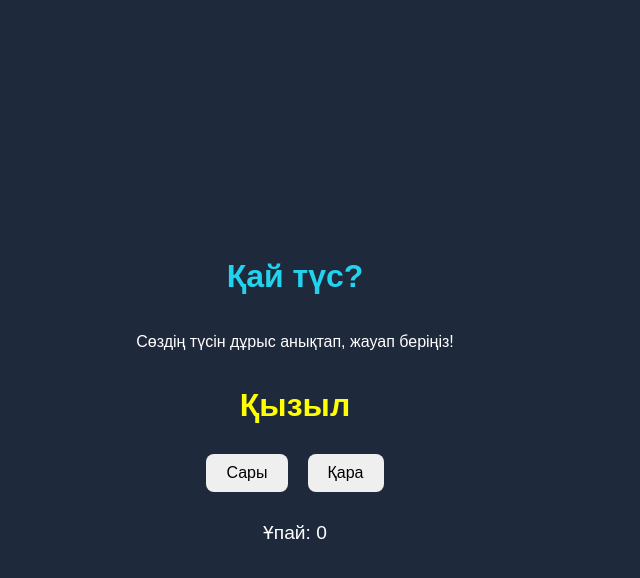
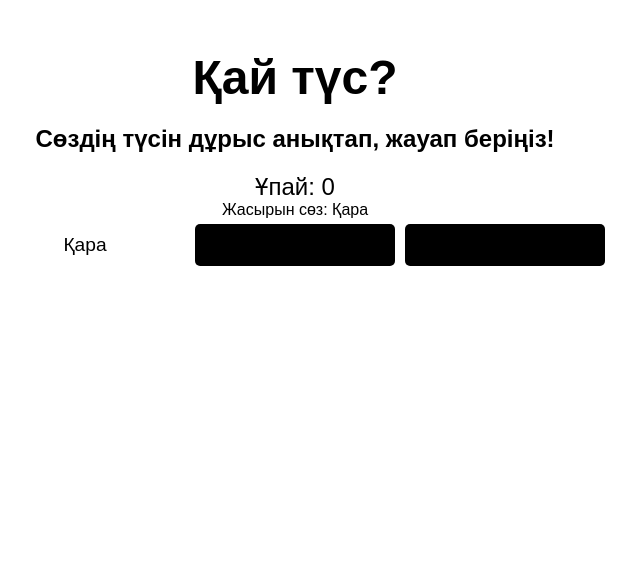
Before and after one commit to MYRZABEK228/I-am-amazing, a plain HTML site: page index.html in a window 1280 px wide. Shown: the whole page, without its empty margins (345-985 px from the left). Drawn offline with Linux system fonts and the light colour scheme.

Commit message:
Update index.html

```diff
--- a/index.html
+++ b/index.html
@@ -3,123 +3,127 @@
 <head>
   <meta charset="UTF-8">
   <meta name="viewport" content="width=device-width, initial-scale=1.0">
-  <title>Қай түс?</title>
+  <title>Түс ойыны</title>
   <style>
     body {
       font-family: Arial, sans-serif;
-      background-color: #1e293b;
-      color: white;
       text-align: center;
-      margin: 0;
-      padding: 0;
-      display: flex;
-      flex-direction: column;
-      justify-content: center;
-      align-items: center;
-      height: 100vh;
+      margin-top: 50px;
     }
+
     h1 {
-      color: #22d3ee;
+      font-size: 3em;
+      margin-bottom: 10px;
     }
-    #colorName {
-      font-size: 2rem;
-      margin: 20px 0;
-      font-weight: bold;
+
+    h2 {
+      font-size: 1.5em;
+      margin-bottom: 20px;
     }
-    button {
-      margin: 10px;
-      padding: 10px 20px;
-      font-size: 1rem;
+
+    .answers button {
+      font-size: 1.2em;
+      padding: 10px;
+      margin: 5px;
+      cursor: pointer;
       border: none;
-      border-radius: 8px;
-      cursor: pointer;
-      transition: background-color 0.3s;
+      width: 200px;
+      border-radius: 5px;
     }
-    button:hover {
-      background-color: #2563eb;
+
+    .answers button:hover {
+      background-color: #f0f0f0;
+    }
+
+    .correct {
+      background-color: #4CAF50;
       color: white;
     }
-    #score {
+
+    .incorrect {
+      background-color: #f44336;
+      color: white;
+    }
+
+    .score {
+      font-size: 1.5em;
       margin-top: 20px;
-      font-size: 1.2rem;
     }
-    #roundOver {
+
+    #nextRoundBtn {
+      font-size: 1.2em;
+      padding: 10px;
+      margin: 20px;
+      cursor: pointer;
+      border: none;
+      background-color: #4CAF50;
+      color: white;
+      border-radius: 5px;
       display: none;
     }
-    #gameOver {
+
+    #gameOverBtn {
+      font-size: 1.2em;
+      padding: 10px;
+      margin: 20px;
+      cursor: pointer;
+      border: none;
+      background-color: #f44336;
+      color: white;
+      border-radius: 5px;
       display: none;
     }
+
   </style>
 </head>
 <body>
+
   <h1>Қай түс?</h1>
-  <p>Сөздің түсін дұрыс анықтап, жауап беріңіз!</p>
-  <div id="game">
-    <div id="colorName"></div>
-    <div id="answers"></div>
-    <p id="score">Ұпай: 0</p>
-  </div>
-  <div id="roundOver">
-    <h2>1-ші тур аяқталды!</h2>
-    <p>Енді 2-ші турға өту үшін төмендегі батырманы басыңыз.</p>
-    <button onclick="startSecondRound()">2-ші турға өту</button>
-  </div>
-  <div id="gameOver">
-    <h2>Ойын бітті!</h2>
-    <p id="finalScore"></p>
-    <button onclick="restartGame()">Қайта бастау</button>
-  </div>
+  <h2>Сөздің түсін дұрыс анықтап, жауап беріңіз!</h2>
+
+  <div id="score" class="score">Ұпай: 0</div>
+  <div id="question"></div>
+  <div id="answers" class="answers"></div>
+
+  <button id="nextRoundBtn">2 турға өту</button>
+  <button id="gameOverBtn">Қателестіңіз! Қайтадан бастау</button>
 
   <script>
     const colors = [
+      { name: "Қара", color: "black" },
       { name: "Қызыл", color: "red" },
       { name: "Көк", color: "blue" },
       { name: "Жасыл", color: "green" },
       { name: "Сары", color: "yellow" },
       { name: "Күлгін", color: "purple" },
-      { name: "Қара", color: "black" },
     ];
 
     let score = 0;
-    let correctAnswersInRound = 0;
-    let round = 1; // 1 - бірінші тур, 2 - екінші тур
-    let currentColor = {};
-    let gameStarted = false;
+    let round = 1;
+    let currentColor;
+    let correctAnswer;
 
-    const colorNameElement = document.getElementById("colorName");
+    const scoreElement = document.getElementById("score");
+    const questionElement = document.getElementById("question");
     const answersElement = document.getElementById("answers");
-    const scoreElement = document.getElementById("score");
-    const gameElement = document.getElementById("game");
-    const roundOverElement = document.getElementById("roundOver");
-    const gameOverElement = document.getElementById("gameOver");
-    const finalScoreElement = document.getElementById("finalScore");
+    const nextRoundBtn = document.getElementById("nextRoundBtn");
+    const gameOverBtn = document.getElementById("gameOverBtn");
 
-    function startGame() {
-      score = 0;
-      correctAnswersInRound = 0;
-      round = 1; // Ойынның бірінші туры
-      gameStarted = true;
-      gameOverElement.style.display = "none";
-      roundOverElement.style.display = "none";
-      gameElement.style.display = "block";
-      generateColor();
-    }
+    function startRound() {
+      currentColor = colors[Math.floor(Math.random() * colors.length)];
 
-    function generateColor() {
-      const wordColor = colors[Math.floor(Math.random() * colors.length)];
-      let textColor;
-      do {
-        textColor = colors[Math.floor(Math.random() * colors.length)];
-      } while (wordColor.color === textColor.color); // Әріптің түсі сөздің түсінен өзгеше болуы керек
+      // Жасырын сөздің дұрыс түсін анықтау
+      let correctAnswerText;
+      if (round === 1) {
+        correctAnswer = currentColor.color; // 1-турда дұрыс жауап түстің өзі
+        correctAnswerText = currentColor.name;
+      } else {
+        correctAnswer = currentColor.name;  // 2-турда дұрыс жауап түстің аты
+        correctAnswerText = currentColor.color;
+      }
 
-      currentColor = {
-        name: wordColor.name,
-        color: textColor.color,
-        textName: textColor.name,
-      };
-
-      colorNameElement.textContent = wordColor.name;
-      colorNameElement.style.color = textColor.color; // Жазылған сөздің түсі
+      // Сұрақты көрсетеміз
+      questionElement.innerHTML = `Жасырын сөз: <span style="color:${correctAnswer}">${currentColor.name}</span>`;
 
       generateAnswers();
     }
@@ -127,74 +131,71 @@
     function generateAnswers() {
       answersElement.innerHTML = "";
 
-      let correctAnswer;
       let correctAnswerText;
+      let correctAnswerColor;
       if (round === 1) {
-        // Бірінші турда сөздің түсі дұрыс болады
-        correctAnswer = currentColor.color;
         correctAnswerText = currentColor.name;
+        correctAnswerColor = currentColor.color;
       } else {
-        // Екінші турда сөздің түсі мен әріптің түсі сәйкес келуі тиіс
-        correctAnswer = currentColor.textName;
         correctAnswerText = currentColor.color;
+        correctAnswerColor = currentColor.name;
       }
 
-      const incorrectAnswer = round === 1 ? currentColor.textName : currentColor.color;
+      const incorrectAnswer = round === 1 ? currentColor.color : currentColor.name;
 
       // Жауаптарды араластыру
-      [correctAnswer, incorrectAnswer]
+      [correctAnswerText, incorrectAnswer]
         .sort(() => Math.random() - 0.5)
         .forEach((answer) => {
           const button = document.createElement("button");
-          button.textContent = answer === 'red' ? 'Қызыл' :
-                               answer === 'blue' ? 'Көк' :
-                               answer === 'green' ? 'Жасыл' :
-                               answer === 'yellow' ? 'Сары' :
-                               answer === 'purple' ? 'Күлгін' : 'Қара';
-          button.onclick = () => checkAnswer(answer, correctAnswer);
+          button.textContent = answer;
+          button.style.backgroundColor = answer === currentColor.color ? correctAnswerColor : "white";
+          button.onclick = () => checkAnswer(answer, correctAnswerText);
           answersElement.appendChild(button);
         });
+
+      // Екінші батырма: Жасырын сөздің түсін немесе атын көрсетеміз
+      const secondButton = document.createElement("button");
+      secondButton.textContent = correctAnswerText;
+      secondButton.style.backgroundColor = correctAnswerColor;
+      secondButton.onclick = () => checkAnswer(correctAnswerText, correctAnswerText);
+      answersElement.appendChild(secondButton);
     }
 
-    function checkAnswer(answer, correctAnswer) {
-      if (answer === correctAnswer) {
+    function checkAnswer(answer, correctAnswerText) {
+      const buttons = document.querySelectorAll("button");
+      buttons.forEach(button => {
+        button.disabled = true; // Барлық батырмаларды өшіру
+      });
+
+      if (answer === correctAnswerText) {
         score++;
-        correctAnswersInRound++;
-        scoreElement.textContent = `Ұпай: ${score}`;
-
-        if (correctAnswersInRound >= 15) {
-          if (round === 1) {
-            roundOverElement.style.display = "block"; // Бірінші тур аяқталды
-            gameElement.style.display = "none"; // Ойын экраны жасырылды
-          } else {
-            endGame(); // Егер екінші турдан кейін дұрыс жауап болса, ойын аяқталады
-          }
-        } else {
-          generateColor(); // Дұрыс жауап бергенде қайтадан түстерді көрсету
+        scoreElement.innerHTML = `Ұпай: ${score}`;
+        if (score === 15) {
+          nextRoundBtn.style.display = "inline-block";
         }
       } else {
-        endGame(); // Қате жауап берілсе, ойын басталады
+        gameOverBtn.style.display = "inline-block";
       }
     }
 
-    function endGame() {
-      gameElement.style.display = "none";
-      gameOverElement.style.display = "block";
-      finalScoreElement.textContent = `Сіздің ұпайыңыз: ${score}`;
-    }
+    nextRoundBtn.addEventListener("click", () => {
+      round = 2;
+      nextRoundBtn.style.display = "none";
+      startRound();
+    });
 
-    function startSecondRound() {
-      round = 2; // Екінші турға өту
-      roundOverElement.style.display = "none"; // Бірінші турдың аяқталуы жасырылды
-      gameElement.style.display = "block"; // Ойын экраны көрсетілді
-      generateColor(); // Екінші турға арналған түстер
-    }
+    gameOverBtn.addEventListener("click", () => {
+      score = 0;
+      round = 1;
+      scoreElement.innerHTML = `Ұпай: ${score}`;
+      gameOverBtn.style.display = "none";
+      startRound();
+    });
 
-    function restartGame() {
-      startGame(); // Ойынды қайтадан бастау
-    }
+    // Ойынды бастау
+    startRound();
 
-    startGame(); // Ойынды бастау
   </script>
 </body>
 </html>
```
